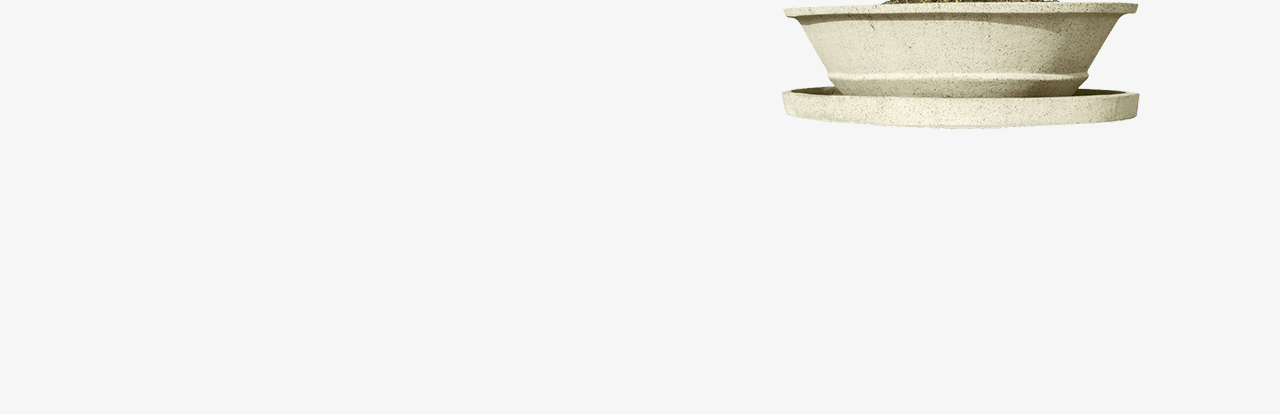
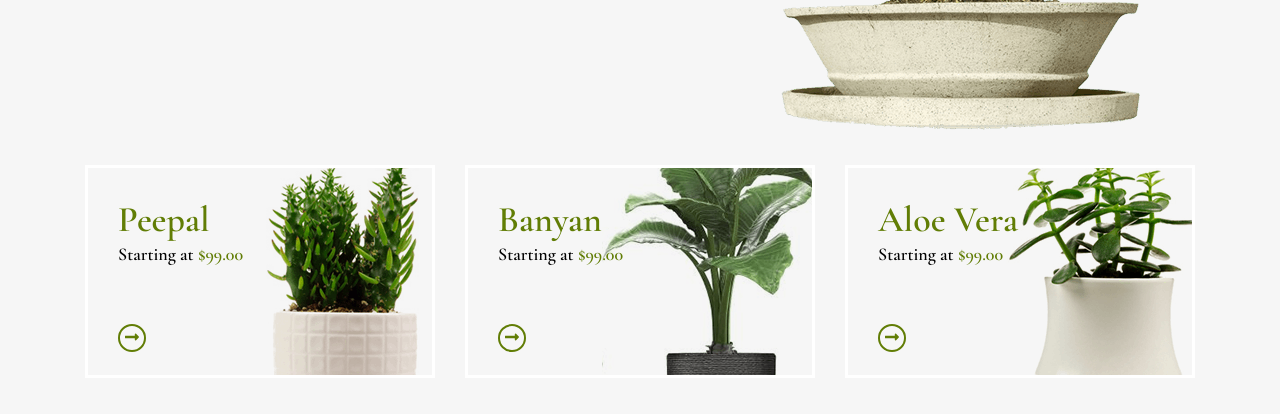
Before and after one commit to devTawhid/E-commerce-design, a website: page index.html in a window 1280 px wide. Shown: the part 522-936 px from the top of the page. Before the commit the page ends 800 px from the top, so only its background shows below. Drawn offline with nearby package versions, Linux system fonts and the light colour scheme.

Commit message:
Added featured banner section

```diff
--- a/index.html
+++ b/index.html
@@ -152,12 +152,12 @@
     <!-- Navigation section bottom ends -->
 
     <!-- Carousel section starts -->
-    <div class="container">
+    <section class="container">
       <div
         id="WooMain__carousel"
         class="WooMain__carousel carousel slide"
         data-bs-touch="false"
-        data-bs-interval="false"
+        data-bs-interval="5000"
       >
         <div class="carousel-inner">
           <div class="carousel-item active">
@@ -222,8 +222,50 @@
           <span class="visually-hidden">Next</span>
         </button>
       </div>
+    </section>
+    <!-- Carousel section ends -->
+
+    <!-- Featured-banner-card section starts -->
+    <div class="WooFeatCard">
+      <div class="container">
+        <div class="row">
+          <div class="WooFeatCard__pad  col-md-4">
+          <div class="WooFeatCard__single">
+              <img src="images/Project-img05.png" alt="" />
+              <div class="WooFeatCard__single__content">
+                <h3 class="WooFeatCard__single__content__title">Peepal</h3>
+                <h4 class="WooFeatCard__single__content__price">Starting at <span>$99.00</span></h4>
+                <a class="WooFeatCard__single__content__icon"><i class="fas fa-long-arrow-alt-right"></i></a>
+              </div>
+            </div>
+            </div><!-- single__one -->
+
+            <div class="WooFeatCard__pad  col-md-4">
+              <div class="WooFeatCard__single">
+                  <img src="images/Project-img06.png" alt="" />
+                  <div class="WooFeatCard__single__content">
+                    <h3 class="WooFeatCard__single__content__title">Banyan</h3>
+                    <h4 class="WooFeatCard__single__content__price">Starting at <span>$99.00</span></h4>
+                    <a class="WooFeatCard__single__content__icon"><i class="fas fa-long-arrow-alt-right"></i></a>
+                  </div>
+                </div>
+                </div><!-- single__two -->
+
+            <div class="WooFeatCard__pad  col-md-4">
+              <div class="WooFeatCard__single">
+                  <img src="images/Project-img07.png" alt="" />
+                  <div class="WooFeatCard__single__content">
+                    <h3 class="WooFeatCard__single__content__title">Aloe Vera</h3>
+                    <h4 class="WooFeatCard__single__content__price">Starting at <span>$99.00</span></h4>
+                    <a class="WooFeatCard__single__content__icon"><i class="fas fa-long-arrow-alt-right"></i></a>
+                  </div>
+                </div>
+                </div><!-- single__three -->
+          </div>
+        </div>
+      </div>
     </div>
-    <!-- Carousel section ends -->
+    <!-- Featured banner card section neds -->
 
     <!-- linking bootstrap js scripts -->
     <script
--- a/scss/main.scss
+++ b/scss/main.scss
@@ -1,5 +1,12 @@
 /*Customization of Bootstrap*/
+// for removing horizontal scroll bar
+body {
+  overflow-x: hidden;
+}
+
 @import url("https://fonts.googleapis.com/css2?family=Poppins:wght@200;300;400;500;600&display=swap");
+
+@import url("https://fonts.googleapis.com/css2?family=Cormorant+Garamond:wght@600&display=swap");
 
 $font-family-sans-serif: "Poppins", sans-serif;
 
@@ -70,8 +77,8 @@ body {
 }
 
 #WooMain__carousel {
-  height: 60vh;
-  //   background: palegreen;
+  // height: 70vh;
+  // background: palegreen;
 }
 
 .WooMain__carousel__content {
@@ -117,5 +124,60 @@ body {
     }
   }
 }
+/*Main Carousel css ends*/
 
-/*Main Carousel css ends*/
+/*Featured-banner-card css starts*/
+.WooFeatCard__pad {
+  padding: 15px;
+}
+
+.WooFeatCard__single {
+  margin-top: 20px;
+  margin-bottom: 50px;
+  // margin-left: 50px;
+  border: 3px solid #ffffff;
+  position: relative;
+  overflow: hidden;
+
+  &:hover img {
+    transform: scale(1.5);
+  }
+
+  &__content {
+    position: absolute;
+    top: 30px;
+    left: 30px;
+
+    &__title {
+      color: #617d05;
+      font-family: Cormorant Garamond;
+      font-size: 36px;
+      font-weight: 600;
+      margin: 0;
+    }
+
+    &__price {
+      font-family: Cormorant Garamond;
+      font-size: 18px;
+      font-weight: 600;
+      margin: 3px 0 58px;
+      color: #010101;
+
+      span {
+        color: #617d05;
+      }
+    }
+
+    &__icon {
+      color: #617d05;
+      border: 2px solid #617d05;
+      display: inline-block;
+      width: 28px;
+      height: 28px;
+      border-radius: 100%;
+      text-align: center;
+    }
+  }
+}
+
+/*Featured-banner-card css ends*/
```
Also changed, not shown: css/style.css, 1 other file.
